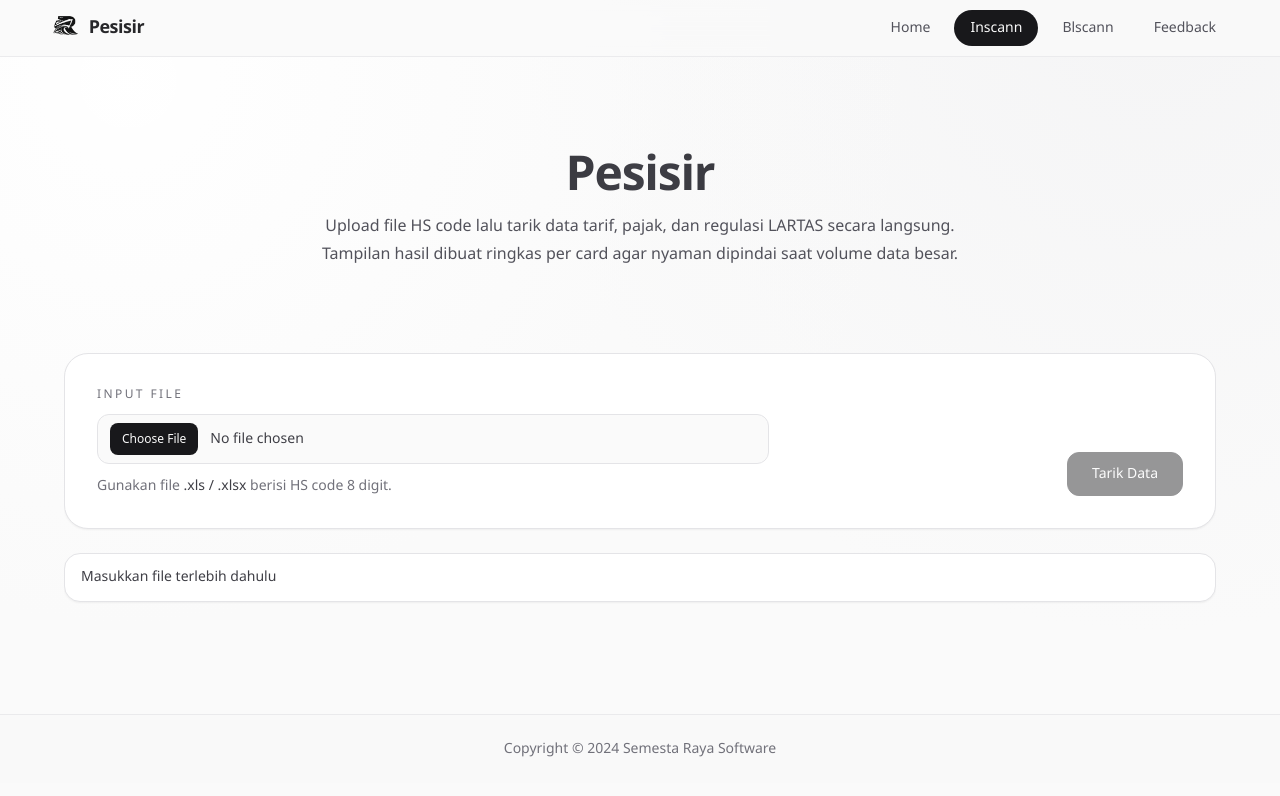
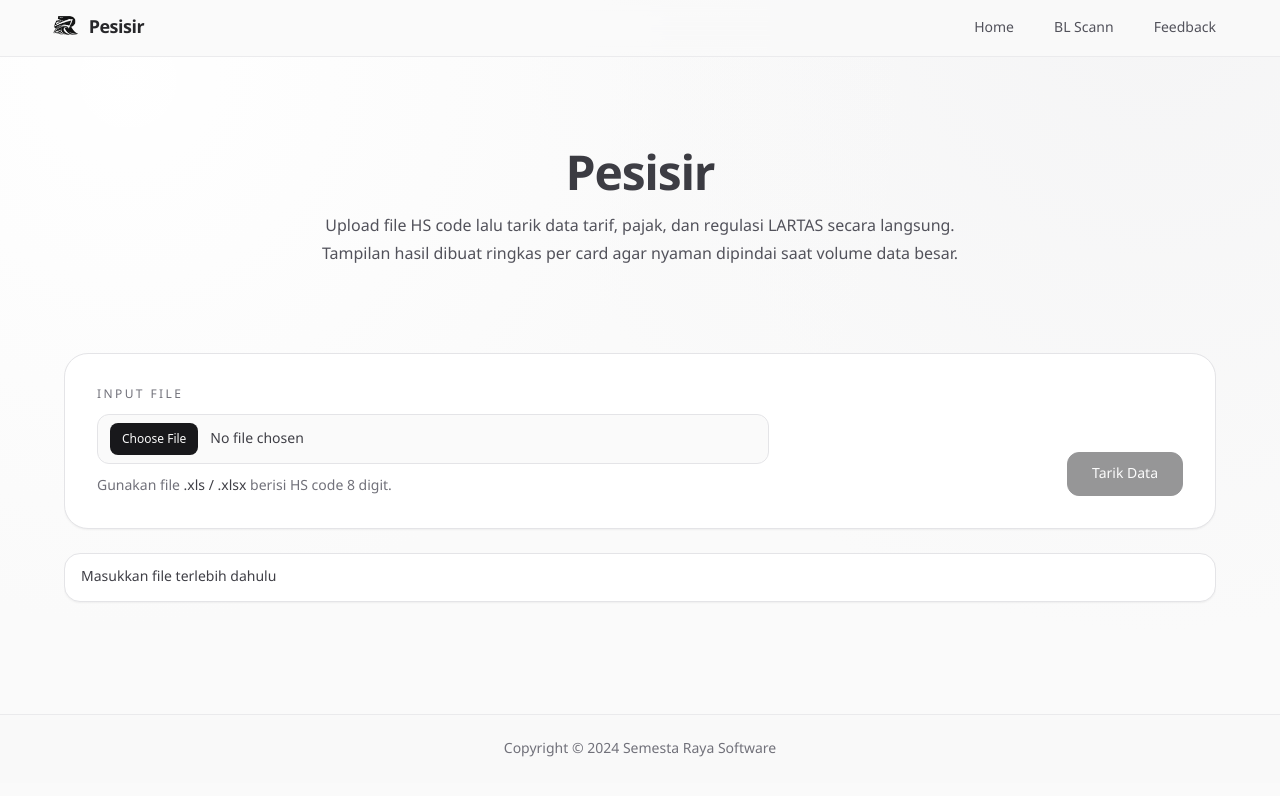
Before and after one commit to apktntaj/insscan, a Next.js app: page /inscann in a window 1280 px wide. Shown: the top 796 px of the page. Built offline with nearby package versions, Linux system fonts and the light colour scheme.

Commit message:
Update Navbar component: correct label for BL Scann and comment out Inscann link

```diff
--- a/app/presentation/components/common/Navbar.jsx
+++ b/app/presentation/components/common/Navbar.jsx
@@ -13,8 +13,8 @@ export default function Navbar({ links = [] }) {
     const pathname = usePathname();
     const mainLinks = [
         { label: "Home", href: "/" },
-        { label: "Inscann", href: "/inscann" },
-        { label: "Blscann", href: "/blscann" },
+        // { label: "Inscann", href: "/inscann" },
+        { label: "BL Scann", href: "/blscann" },
         ...links,
     ];
 
```
